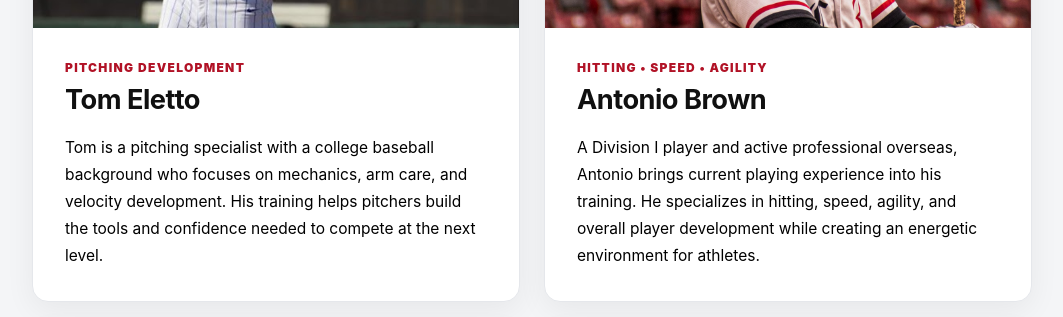
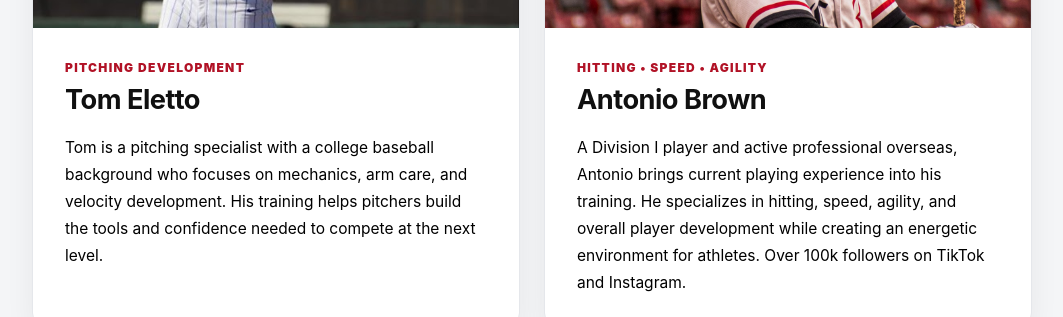
Before and after one commit to sophiacamacho2024/war-performance, a React (Vite) app in the folder war-performance/: page /team in a window 1280 px wide. Shown: the part 1440-1757 px from the top of the page, without its empty margins (108-1171 px from the left). Built offline with nearby package versions, Linux system fonts and the light colour scheme.

Commit message:
antonio bio edit

```diff
--- a/war-performance/src/pages/Team.jsx
+++ b/war-performance/src/pages/Team.jsx
@@ -114,7 +114,7 @@ function Team() {
                 brings current playing experience into his training. He
                 specializes in hitting, speed, agility, and overall player
                 development while creating an energetic environment for
-                athletes.
+                athletes. Over 100k followers on TikTok and Instagram.
               </p>
             </div>
           </div>
```
